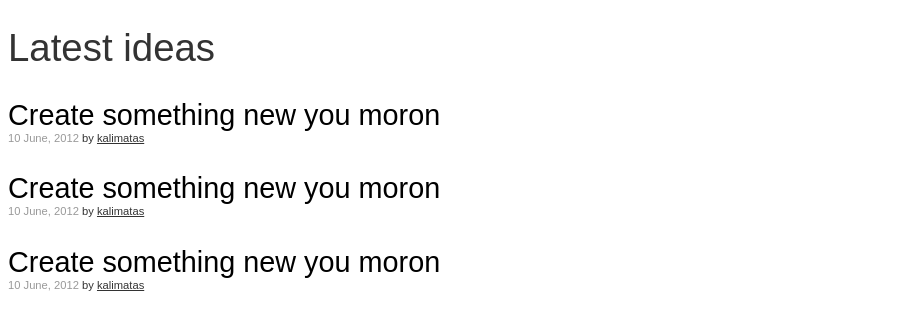
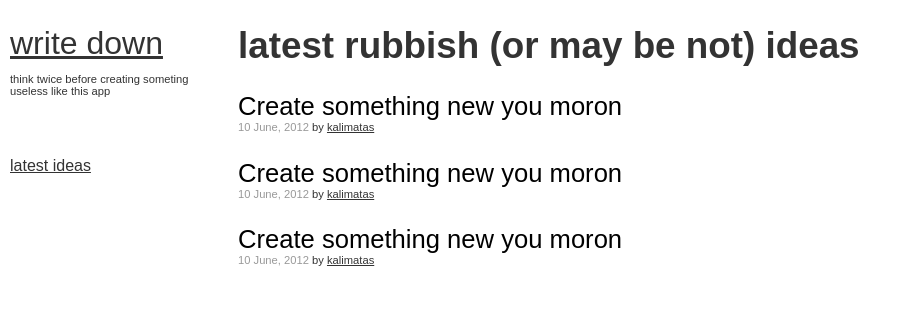
Before and after one commit to kalimatas/writedownme, a Flask app: page / in a window 1280 px wide. Shown: the top 330 px of the page, without its empty margins (0-912 px from the left). Run offline with Flask 2, Linux system fonts and the light colour scheme.

Commit message:
form for creating ideas

```diff
--- a/application/static/style.css
+++ b/application/static/style.css
@@ -3,9 +3,51 @@
     color: #333;
 }
 
+#sidebar {
+    position: fixed;
+    left: 10px;
+    width: 200px;
+}
+
+#content {
+    margin-left: 230px;
+}
+
+a#writedown {
+    font-size: 2em;
+}
+
+form#new_idea p {
+    margin: 7px 0;
+    padding: 0;
+    font-size: 1.1em;
+    font-weight: normal;
+}
+
+form#new_idea input[type=text] {
+    width: 600px;
+    font-size: 15px;
+    padding: 3px;
+    border: 1px solid #999;
+}
+
+form#new_idea textarea {
+    width: 600px;
+    height: 250px;
+    font-size: 15px;
+    border: 1px solid #999;
+}
+
+form#new_idea input[type=submit] {
+    font-size: 18px;
+}
+
+p#advice {
+    font-size: 0.7em;
+}
+
 h1#main_title {
-    font-weight: normal;
-    font-size: 2.4em;
+    font-size: 2.3em;
 }
 
 ul#idea_list {
@@ -15,7 +57,7 @@ ul#idea_list {
 
 ul#idea_list h3 {
     margin-bottom: 0;
-    font-size: 1.8em;
+    font-size: 1.6em;
     font-weight: normal;
 }
 
@@ -37,3 +79,7 @@ a.header_link {
 a.header_link:hover {
     color: orange;
 }
+
+div.error {
+    color: red;
+}
--- a/application/templates/ideas_list.html
+++ b/application/templates/ideas_list.html
@@ -1,13 +1,27 @@
 {% extends "layout.html" %}
+
+{% block title %}
+    {% if author %}
+        {{ author }}'s cool ideas
+    {% else %}
+        latest rubbish (or may be not) ideas
+    {% endif %}
+{% endblock %}
 
 {% block content %}
 
-<h1 id="main_title">Latest ideas</h1>
+<h1 id="main_title">
+    {% if author %}
+        {{ author }}'s cool ideas
+    {% else %}
+        latest rubbish (or may be not) ideas
+    {% endif %}
+</h1>
 
 <ul id="idea_list">
     <li>
-        <h3><a class="header_link" href="/">Create something new you moron</a></h3>
-        <p><span class="date">10 June, 2012</span> by <span class="author"><a href="guzalexander.com">kalimatas</a></span></p>
+        <h3><a class="header_link" href="{{ url_for('full_view', idea_id=42) }}">Create something new you moron</a></h3>
+        <p><span class="date">10 June, 2012</span> by <span class="author"><a href="{{ url_for('author', author='kalimatas') }}">kalimatas</a></span></p>
     </li>
     <li>
         <h3><a class="header_link" href="/">Create something new you moron</a></h3>
--- a/application/templates/layout.html
+++ b/application/templates/layout.html
@@ -1,17 +1,24 @@
 <!doctype html>
 <html>
 <head>
-    <title>Latest ideas</title>
+    <title>{% block title %}Latest ideas{% endblock %}</title>
     <meta charset="utf-8">
-    <link rel=stylesheet type=text/css href="{{ url_for('static', filename='style.css') }}">
+    <link rel="stylesheet" type="text/css" href="{{ url_for('static', filename='style.css') }}">
 </head>
 <body>
 
 <div id="content_wrapper">
+
+    <div id="sidebar">
+        <a id="writedown" href="{{ url_for('add_new_idea') }}">write down</a>
+
+        <p id="advice">think twice before creating someting useless like this app</p>
+
+        <div style="margin-top: 60px;"><a href="{{ url_for('latest_ideas') }}">latest ideas</a></div>
+    </div>
+
     <div id="content">
-
         {% block content %}{% endblock %}
-
     </div>
 </div>
 
--- a/application/urls.py
+++ b/application/urls.py
@@ -4,3 +4,4 @@ from application import views
 app.add_url_rule('/', view_func=views.latest_ideas)
 app.add_url_rule('/new', view_func=views.add_new_idea, methods=['GET', 'POST'])
 app.add_url_rule('/idea/<int:idea_id>', view_func=views.full_view)
+app.add_url_rule('/<author>', view_func=views.author)
--- a/application/views.py
+++ b/application/views.py
@@ -1,24 +1,48 @@
+from functools import wraps
 from flask import render_template
 from flask import request
+from flask import redirect
 from application import app
 
+from google.appengine.api import users
+
+def auth_required(aFunc):
+    """Require login"""
+    @wraps(aFunc)
+    def _auth_wrapper(*args, **kwargs):
+        if not users.get_current_user():
+            return redirect(users.create_login_url(request.url))
+        return aFunc(*args, **kwargs)
+    return _auth_wrapper
+
 def latest_ideas():
-    """List ideas of all or chosen author"""
+    """List of latest ideas"""
     return render_template('ideas_list.html')
 
+@auth_required
 def add_new_idea():
     """Create new idea"""
 
     # show form
     if request.method == "GET":
-        return 'here form'
-    # list author's ideas
+        return render_template('new.html')
+
+    # create an idea
+    # redirect to author's ideas
     else:
-        return 'here message'
+        if request.form['title'] == '' or request.form['content'] == '':
+            return render_template('new.html', error='at least try to write something')
+
+        user = users.get_current_user()
+        return redirect('/' + str(user.nickname()))
 
 def full_view(idea_id):
     """Full idea"""
     return render_template('full.html')
+
+def author(author):
+    """List of author's ideas"""
+    return render_template('ideas_list.html', author=author)
 
 @app.errorhandler(404)
 def not_found(error):
```
Also changed, not shown: application/templates/new.html (added, +22 -0 lines), application/models.py (added).
